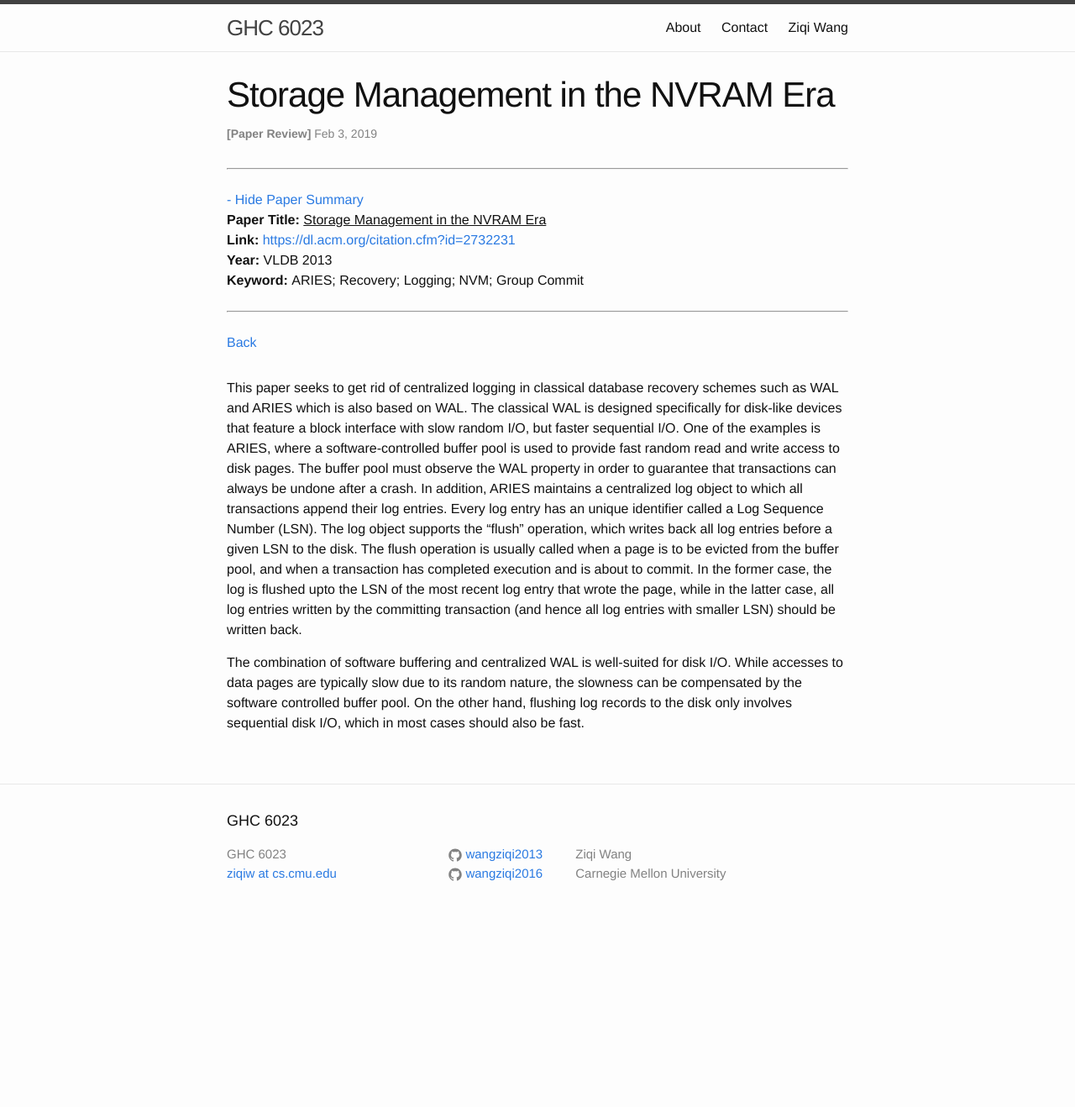
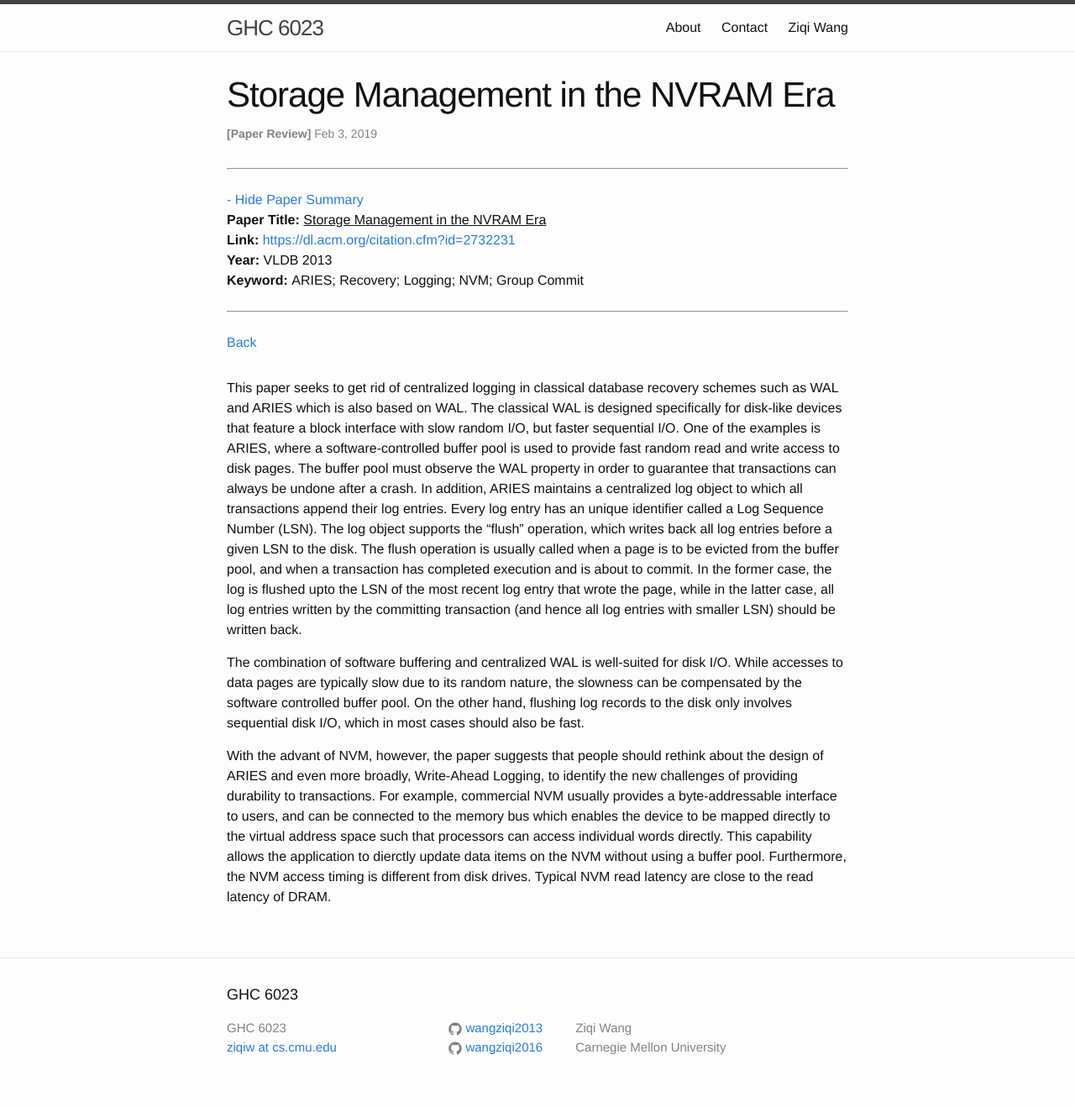
Before and after one commit to wangziqi2013/wangziqi2013.github.io, a Jekyll site: the page built from _posts/2019-02-03-Storage-Mgmt-In-The-NVM-Era.markdown, in a window 1280 px wide. Shown: the whole page at 84% size. Built offline with Jekyll 4.4.1, drawn with Linux system fonts in a browser that asks for light colours; before the commit the page ends 1111 px from its top, so only the background shows below that.

Commit message:
Adding NVM

```diff
--- a/_posts/2019-02-03-Storage-Mgmt-In-The-NVM-Era.markdown
+++ b/_posts/2019-02-03-Storage-Mgmt-In-The-NVM-Era.markdown
@@ -28,3 +28,10 @@ entries with smaller LSN) should be written back.
 The combination of software buffering and centralized WAL is well-suited for disk I/O. While accesses to data pages are
 typically slow due to its random nature, the slowness can be compensated by the software controlled buffer pool. On the
 other hand, flushing log records to the disk only involves sequential disk I/O, which in most cases should also be fast.
+
+With the advant of NVM, however, the paper suggests that people should rethink about the design of ARIES and even more
+broadly, Write-Ahead Logging, to identify the new challenges of providing durability to transactions. For example,
+commercial NVM usually provides a byte-addressable interface to users, and can be connected to the memory bus which enables
+the device to be mapped directly to the virtual address space such that processors can access individual words directly.
+This capability allows the application to dierctly update data items on the NVM without using a buffer pool. Furthermore,
+the NVM access timing is different from disk drives. Typical NVM read latency are close to the read latency of DRAM.
```
